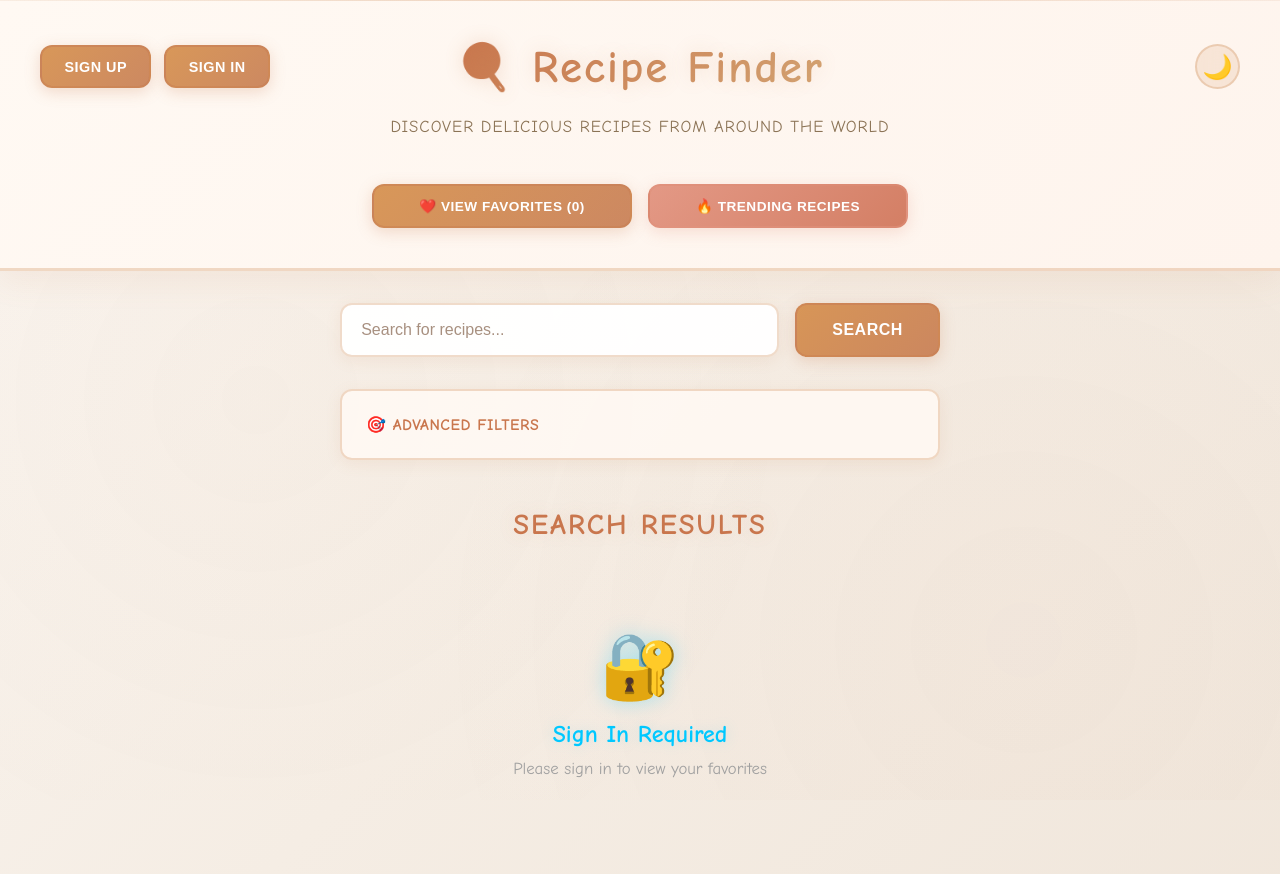
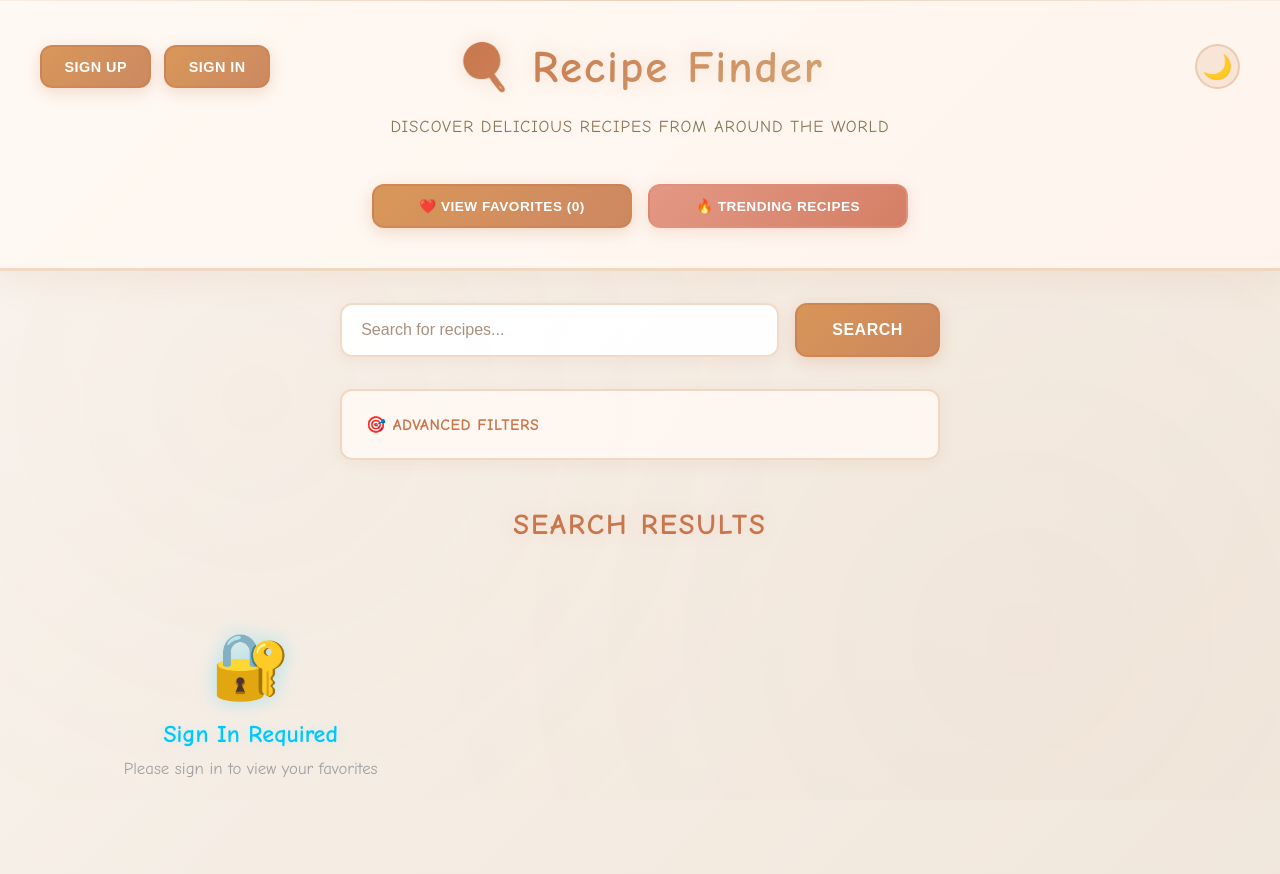
Before and after one commit to Jazzmine-Flora/recipe-finder, a website built with Vite: page index.html in a window 1280 px wide. Built offline with nearby package versions, Linux system fonts and the light colour scheme; some packages are replaced by stand-ins of ours; no server answers.

Commit message:
Fix: remove grid-column from empty-state for proper centering

```diff
--- a/src/style.css
+++ b/src/style.css
@@ -587,13 +587,13 @@ body.dark-mode .theme-toggle:hover {
     text-align: center;
     padding: 4rem 2rem;
     color: #8b7355;
-    grid-column: 1 / -1;
     display: flex;
     flex-direction: column;
     align-items: center;
     justify-content: center;
     width: 100%;
     margin: 0 auto;
+    max-width: 600px;
 }
 
 .empty-state-icon {
```
